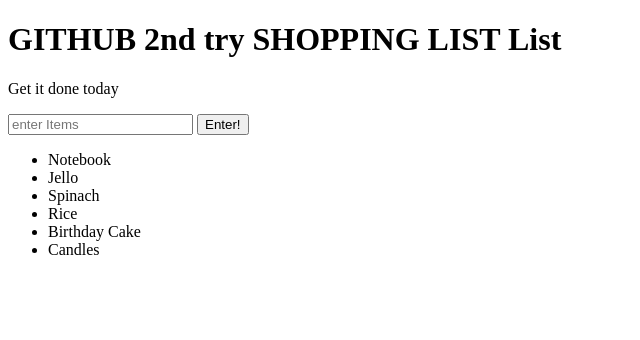
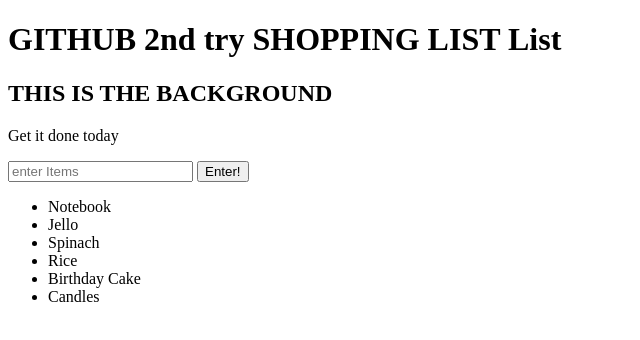
Before and after one commit to markharji/background-generator, a plain HTML site: page index.html in a window 1280 px wide. Shown: the whole page, without its empty margins (0-640 px from the left). Drawn offline with Linux system fonts and the light colour scheme.

Commit message:
CHanging text

```diff
--- a/index.html
+++ b/index.html
@@ -6,6 +6,7 @@
 </head>
 <body>
 <h1>GITHUB 2nd try SHOPPING LIST List</h1>
+<h2>THIS IS THE BACKGROUND</h2>
 <p id="first">Get it done today</p>
 <input type="text" id="userinput" placeholder="enter Items">
 <button id="enterbutton" class="Enter">Enter!</button>
```
